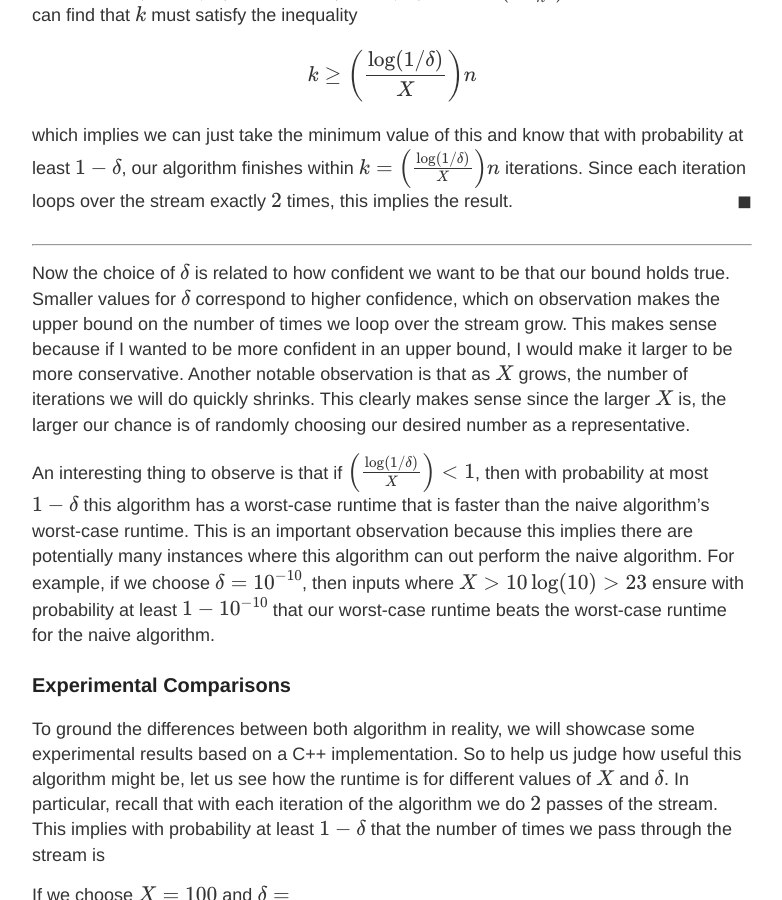
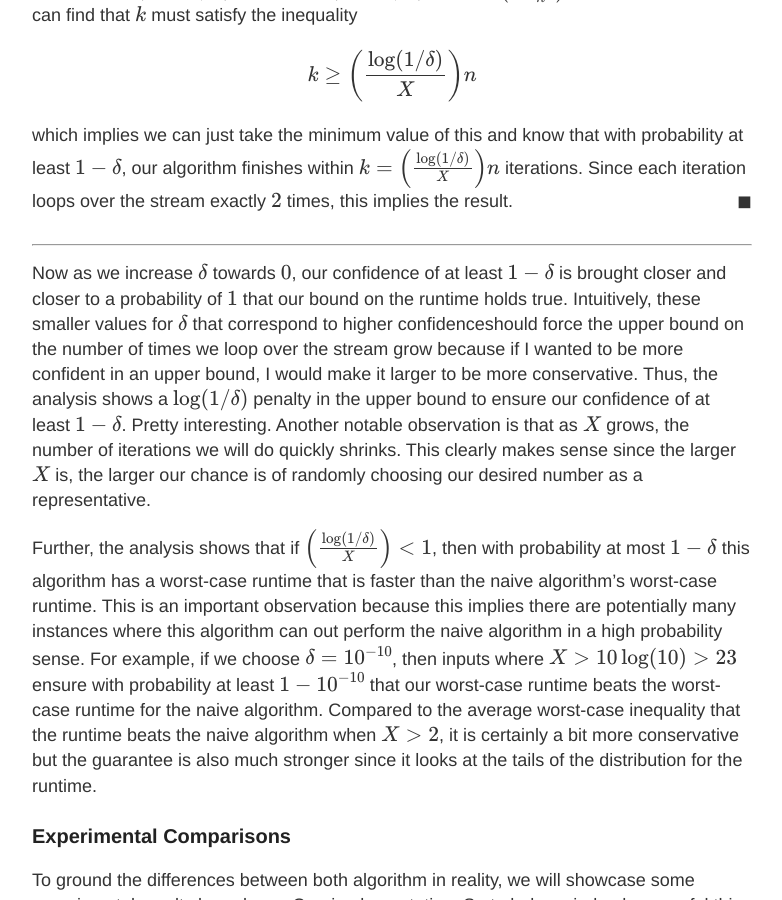
Before and after one commit to choward1491/choward1491.github.io, a Jekyll site: the page built from _posts/2020-7-25-Searching-Streams-for-the-Unknown.md, in a window 1280 px wide and 900 px high, scrolled down 7119 px. Shown: the whole window, without its empty margins (248-1030 px from the left). Built offline with Jekyll 4.4.1, drawn with Linux system fonts in a browser that asks for light colours; nearby versions of some CDN libraries; comment, search, counter and statistics services are not loaded.

Commit message:
push some changes.. streaming post

```diff
--- a/_posts/2020-7-25-Searching-Streams-for-the-Unknown.md
+++ b/_posts/2020-7-25-Searching-Streams-for-the-Unknown.md
@@ -168,9 +168,9 @@ Now the above probability corresponds to a _worst-case_ probability that our alg
 
 ---
 
-Now the choice of $\delta$ is related to how confident we want to be that our bound holds true. Smaller values for $\delta$ correspond to higher confidence, which on observation makes the upper bound on the number of times we loop over the stream grow. This makes sense because if I wanted to be more confident in an upper bound, I would make it larger to be more conservative. Another notable observation is that as $X$ grows, the number of iterations we will do quickly shrinks. This clearly makes sense since the larger $X$ is, the larger our chance is of randomly choosing our desired number as a representative.
+Now as we increase $\delta$ towards $0$, our confidence of at least $1 - \delta$ is brought closer and closer to a probability of $1$ that our bound on the runtime holds true. Intuitively, these smaller values for $\delta$ that correspond to higher confidenceshould force the upper bound on the number of times we loop over the stream grow because if I wanted to be more confident in an upper bound, I would make it larger to be more conservative. Thus, the analysis shows a $\log(1/\delta)$ penalty in the upper bound to ensure our confidence of at least $1 - \delta$. Pretty interesting. Another notable observation is that as $X$ grows, the number of iterations we will do quickly shrinks. This clearly makes sense since the larger $X$ is, the larger our chance is of randomly choosing our desired number as a representative.
 
-An interesting thing to observe is that if $\left(\frac{\log(1/\delta)}{X}\right) < 1$, then with probability at most $1 - \delta$ this algorithm has a worst-case runtime that is faster than the naive algorithm's worst-case runtime. This is an important observation because this implies there are potentially many instances where this algorithm can out perform the naive algorithm. For example, if we choose $\delta = 10^{-10}$, then inputs where $X > 10 \log(10) > 23$ ensure with probability at least $1 - 10^{-10}$ that our worst-case runtime beats the worst-case runtime for the naive algorithm.
+Further, the analysis shows that if $\left(\frac{\log(1/\delta)}{X}\right) < 1$, then with probability at most $1 - \delta$ this algorithm has a worst-case runtime that is faster than the naive algorithm's worst-case runtime. This is an important observation because this implies there are potentially many instances where this algorithm can out perform the naive algorithm in a high probability sense. For example, if we choose $\delta = 10^{-10}$, then inputs where $X > 10 \log(10) > 23$ ensure with probability at least $1 - 10^{-10}$ that our worst-case runtime beats the worst-case runtime for the naive algorithm. Compared to the average worst-case inequality that the runtime beats the naive algorithm when $X > 2$, it is certainly a bit more conservative but the guarantee is also much stronger since it looks at the tails of the distribution for the runtime.
 
 ### Experimental Comparisons
 
```
